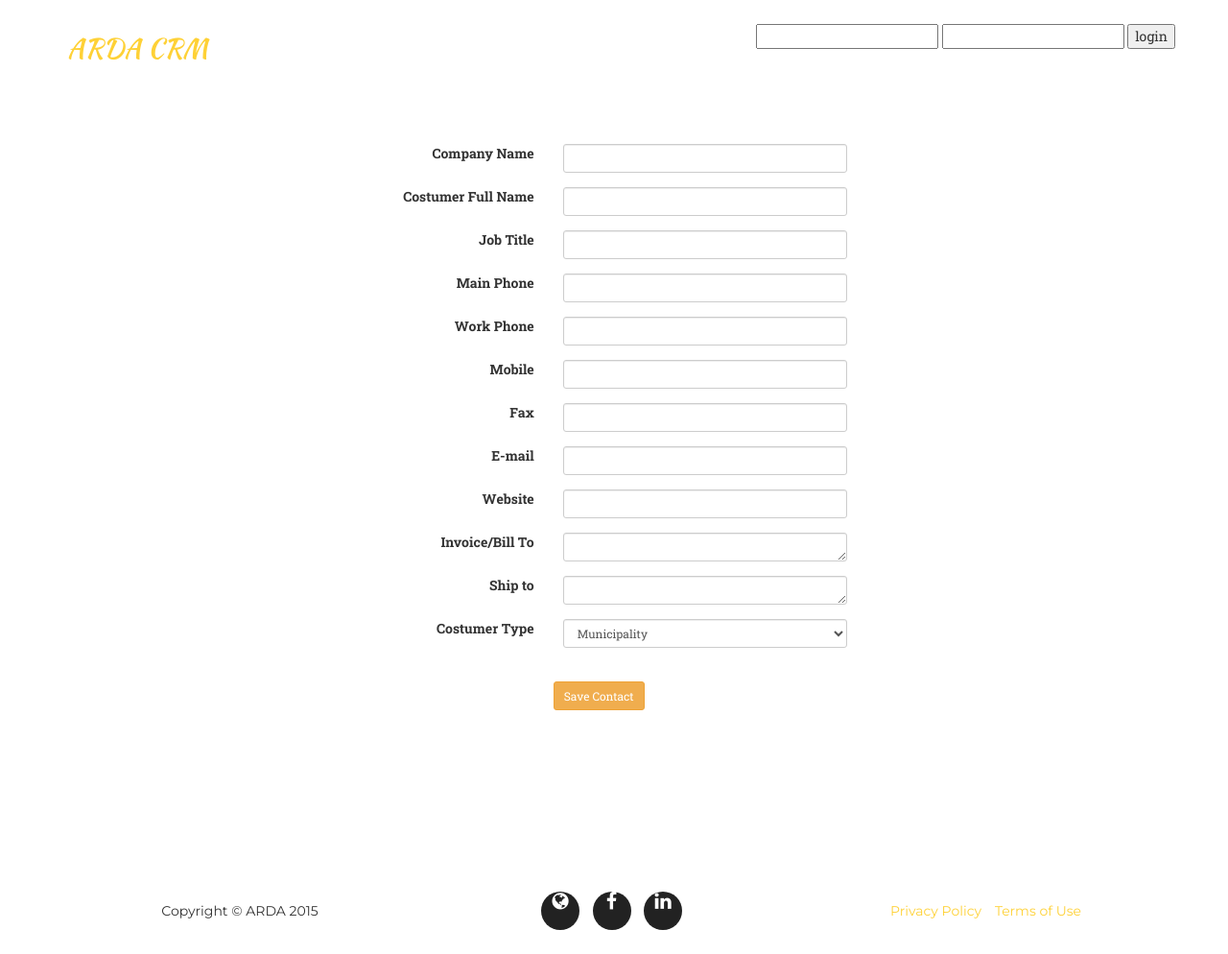
After one commit to assemblio/arda-crm, a Flask app: page /contacts-page/new in a window 1280 px wide. The commit adds this page. Shown: the whole page at 96% size. Run offline with Flask 2, Linux system fonts and the light colour scheme; parts of the project's set-up code (start-up, migrations or seed data) failed here and were passed over; some libraries are stand-ins or nearby versions; some web fonts are replaced.

Commit message:
implemented register new contact feature, sotring contact in db and showing them in patients directory

```diff
--- /dev/null
+++ b/arda/mod_contacts/forms/__init__.py
@@ -0,0 +1 @@
+__author__ = 'endrit_b'
--- /dev/null
+++ b/arda/mod_contacts/forms/contactsForm.py
@@ -0,0 +1,25 @@
+from flask_wtf import Form
+from wtforms import SelectField, TextField, TextAreaField
+
+
+class ContactsForm(Form):
+
+    company_name = TextField("Company Name")
+    full_name = TextField("Costumer Full Name")
+    job_title = TextField("Job Title")
+    main_phone = TextField("Main Phone")
+    work_phone = TextField("Work Phone")
+    mobile = TextField("Mobile")
+    fax = TextField("Fax")
+    email = TextField("E-mail")
+    website = TextField("Website")
+    bill_address = TextAreaField("Invoice/Bill To")
+    ship_address = TextAreaField("Ship to")
+    costumer_type = SelectField(
+        "Costumer Type",
+        choices=[
+            ('Municipality', 'Municipality'),
+            ('Business', 'Business'),
+            ('Investor', 'Investorss')
+        ]
+    )
--- /dev/null
+++ b/arda/mod_contacts/views.py
@@ -0,0 +1,48 @@
+from flask import Blueprint, render_template, \
+                  session, redirect, url_for, current_app, request
+from arda import mongo
+from arda.utils.utils import Utils
+import json
+
+utils = Utils()
+
+
+mod_contacts_directory = Blueprint('contacts_directory', __name__, url_prefix='/contacts-page')
+
+
+@mod_contacts_directory.route('', methods=['GET'])
+def contacts():
+    contacts_doc = mongo.db.contacts.find({})
+    response = build_contacts_cursor(contacts_doc)
+
+    return render_template('mod_contacts/contacts_directory.html', result=response)
+
+
+@mod_contacts_directory.route('/new', methods=['GET', 'POST'])
+def new_contact():
+    from forms.contactsForm import ContactsForm
+    form = ContactsForm()
+    if request.method == "POST":
+        contact_id = utils.get_doc_id()
+        contacts_form = ContactsForm(request.form)
+        contacts_doc = contacts_form.data
+        mongo.db.contacts.update(
+            {"_id": contact_id},
+            {"$set": contacts_doc},
+            True
+        )
+        return redirect('/contacts-page')
+
+    return render_template('mod_contacts/new_contact.html', form=form)
+
+
+def build_contacts_cursor(cursor):
+    ''' Builds a JSON response for a given cursor
+    '''
+    response = json.loads('{}')
+    response_to_append_to = response['results'] = []
+
+    for idx, bp in enumerate(cursor):
+        response_to_append_to.append(bp)
+
+    return response
--- /dev/null
+++ b/arda/mod_provided_services/__init__.py
@@ -0,0 +1 @@
+#this is a file to turn the respective folder into a app module
--- a/arda/templates/layout.html
+++ b/arda/templates/layout.html
@@ -29,7 +29,19 @@
         <script src="https://oss.maxcdn.com/libs/html5shiv/3.7.0/html5shiv.js"></script>
         <script src="https://oss.maxcdn.com/libs/respond.js/1.4.2/respond.min.js"></script>
     <![endif]-->
+<style type="text/css">
+ .dropdown-menu{
+    padding: 10px;
+    margin: 0 auto;
 
+    /* Styles */
+    background-color: #808080;
+}
+.contacts{
+    /* Styles */
+    background-color: #808080;
+}
+</style>
 </head>
 
 <body id="page-top" class="index">
@@ -45,7 +57,11 @@
                     <span class="icon-bar"></span>
                     <span class="icon-bar"></span>
                 </button>
-                <a class="navbar-brand page-scroll" href="#page-top">ARDA CRM</a>
+                {% if not session.logged_in %}
+                    <a class="navbar-brand" href="#page-top">ARDA CRM</a>
+                {% else %}
+                    <a class="navbar-brand" href="/contacts-page">ARDA CRM</a>
+                {% endif %}
             </div>
 
             <!-- Collect the nav links, forms, and other content for toggling -->
@@ -54,13 +70,37 @@
                     <li class="hidden">
                         <a href="#page-top"></a>
                     </li>
+                    {% if not session.logged_in %}
                         <li>
-                        <form>
+                            <form method="post" role="login" id="login" action="/auth/login">
                                 <input type="text" name="username" id="username"/>
                                 <input type="password" name="password" id="password"/>
-                            <a href="" class="page-scroll btn btn-xs">login</a>
+                                <button type="submit">login</button>
                             </form>
                         </li>
+                    {% else %}
+                        <li class="dropdown">
+                            <a href="#" class="dropdown-toggle contacts" data-toggle="dropdown">Contacts<span class="caret"></span></a>
+                            <ul class="dropdown-menu" role="menu">
+                                <li>
+                                    <a href="/contacts-page">Directory
+                                    </a>
+                                </li>
+                                <li>
+                                    <a href="/contacts-page/new">Add New
+                                    </a>
+                                </li>
+                            </ul>
+                        </li>
+                        <li>
+                            <div class='col-xs-6'>
+                                <form method="post" role="login" id="login" action="/auth/logout">
+                                    <button class="btn btn-sm btn-default" type="submit">Logout</button>
+                                </form>
+                                </div>
+                            </div>
+                        </li>
+                    {% endif %}
                     <!--
                     <li>
                         <a class="page-scroll" href="#services"></a>
@@ -117,9 +157,9 @@
     <script src="{{ url_for('static', filename='startbootstrap/js/classie.js') }}"></script>
     <script src="{{ url_for('static', filename='startbootstrap/js/cbpAnimatedHeader.js') }}"></script>
 
-    <!-- Contact Form JavaScript -->
+    <!-- Contact Form JavaScript
     <script src="{{ url_for('static', filename='startbootstrap/js/jqBootstrapValidation.js') }}"></script>
-    <script src="{{ url_for('static', filename='startbootstrap/js/contact_me.js') }}"></script>
+    <script src="{{ url_for('static', filename='startbootstrap/js/contact_me.js') }}"></script> -->
 
     <!-- Custom Theme JavaScript -->
     <script src="{{ url_for('static', filename='startbootstrap/js/agency.js') }}"></script>
--- /dev/null
+++ b/arda/templates/mod_contacts/new_contact.html
@@ -0,0 +1,58 @@
+{% extends "layout.html" %}
+{% block body %}
+<section>
+<div class="container ">
+	<form class="form-horizontal col-xs-offset-2" action="/contacts-page/new" method="post">
+	<div class="form-group form-group-sm">
+		<div class="col-xs-4">{{form.company_name.label(class="pull-right")}}</div>
+		<div class="col-xs-4">{{form.company_name(class="form-control")}}</div>
+	</div>
+	<div class="form-group form-group-sm">
+		<div class="col-xs-4">{{form.full_name.label(class="pull-right")}}</div>
+		<div class="col-xs-4">{{form.full_name(class="form-control")}}</div>
+	</div>
+	<div class="form-group form-group-sm">
+		<div class="col-xs-4">{{form.job_title.label(class="pull-right")}}</div>
+		<div class="col-xs-4">{{form.job_title(class="form-control")}}</div>
+	</div>
+	<div class="form-group form-group-sm">
+		<div class="col-xs-4">{{form.main_phone.label(class="pull-right")}}</div>
+		<div class="col-xs-4">{{form.main_phone(class="form-control")}}</div>
+	</div>
+	<div class="form-group form-group-sm">
+		<div class="col-xs-4">{{form.work_phone.label(class="pull-right")}}</div>
+		<div class="col-xs-4">{{form.work_phone(class="form-control")}}</div>
+	</div>
+	<div class="form-group form-group-sm">
+		<div class="col-xs-4">{{form.mobile.label(class="pull-right")}}</div>
+		<div class="col-xs-4">{{form.mobile(class="form-control")}}</div>
+	</div>
+	<div class="form-group form-group-sm">
+		<div class="col-xs-4">{{form.fax.label(class="pull-right")}}</div>
+		<div class="col-xs-4">{{form.fax(class="form-control")}}</div>
+	</div>
+	<div class="form-group form-group-sm">
+		<div class="col-xs-4">{{form.email.label(class="pull-right")}}</div>
+		<div class="col-xs-4">{{form.email(class="form-control")}}</div>
+	</div>
+	<div class="form-group form-group-sm">
+		<div class="col-xs-4">{{form.website.label(class="pull-right")}}</div>
+		<div class="col-xs-4">{{form.website(class="form-control")}}</div>
+	</div>
+	<div class="form-group form-group-sm">
+		<div class="col-xs-4">{{form.bill_address.label(class="pull-right")}}</div>
+		<div class="col-xs-4">{{form.bill_address(class="form-control", rows="5")}}</div>
+	</div>
+	<div class="form-group form-group-sm">
+		<div class="col-xs-4">{{form.ship_address.label(class="pull-right")}}</div>
+		<div class="col-xs-4">{{form.ship_address(class="form-control")}}</div>
+	</div>
+	<div class="form-group form-group-sm">
+		<div class="col-xs-4">{{form.costumer_type.label(class="pull-right")}}</div>
+		<div class="col-xs-4">{{form.costumer_type(class="form-control")}}</div>
+	</div><br>
+	<button class="col-xs-offset-4 btn btn-sm btn-warning" type="submit">Save Contact</button>
+	</form>
+</div>
+</section>
+{% endblock %}
--- a/config_template.cfg
+++ b/config_template.cfg
@@ -1,4 +1,6 @@
 [Application]
+USERNAME =
+PASSWORD =
 SERVER_PORT =
 SECRET_KEY =
 BASE_PATH =
--- a/requirements.txt
+++ b/requirements.txt
@@ -1,3 +1,4 @@
 Flask==0.10.1
-pymongo==2.6.2
-Flask-WTF==0.10
+Flask-PyMongo==0.3.0
+Flask-WTF==0.9.5
+Flask-Bcrypt==0.5.2
```
Also changed, not shown: arda/__init__.py (+13 -21 lines), arda/mod_auth/views.py (added, +49 -0 lines), arda/mod_home_page/views.py (added, +10 -0 lines), arda/mod_provided_services/views.py (added, +8 -0 lines), arda/static/style.css (+11 -0 lines), arda/templates/index.html (+14 -0 lines), arda/templates/mod_contacts/contacts_directory.html (added, +53 -0 lines), arda/mod_auth/__init__.py (added), arda/mod_contacts/__init__.py (added), arda/mod_home_page/__init__.py (added). Lines whose indentation alone changed are shown as unchanged.
